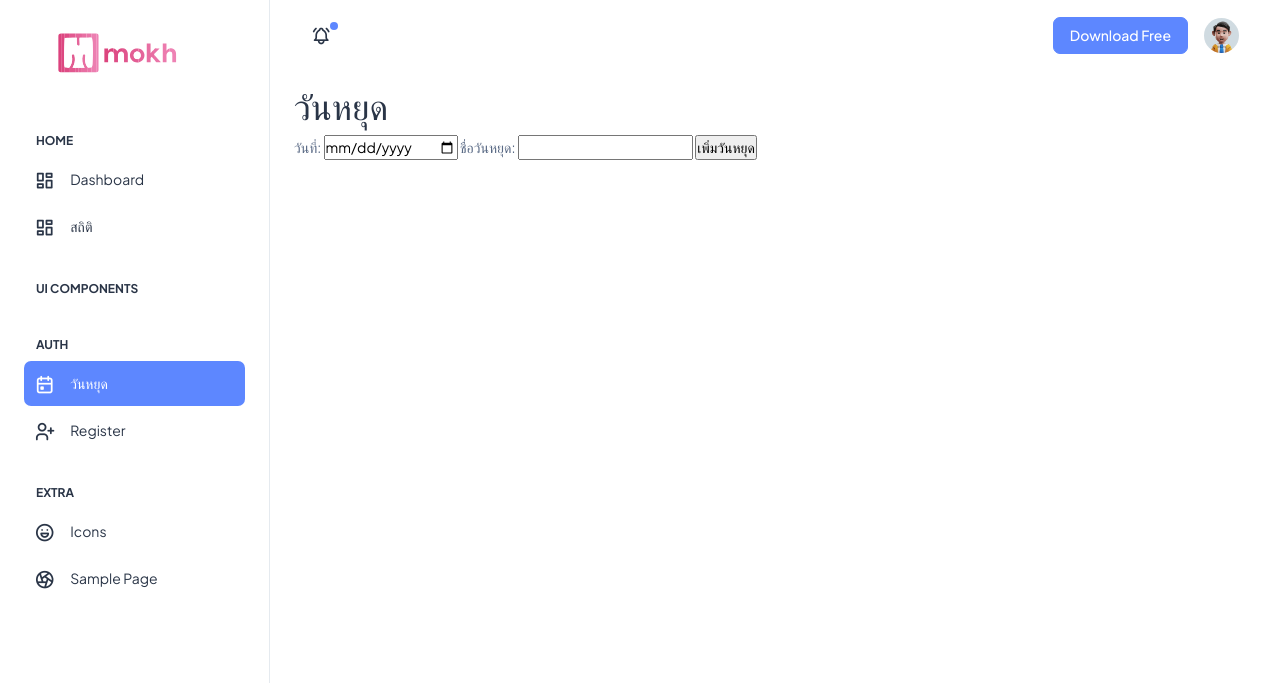
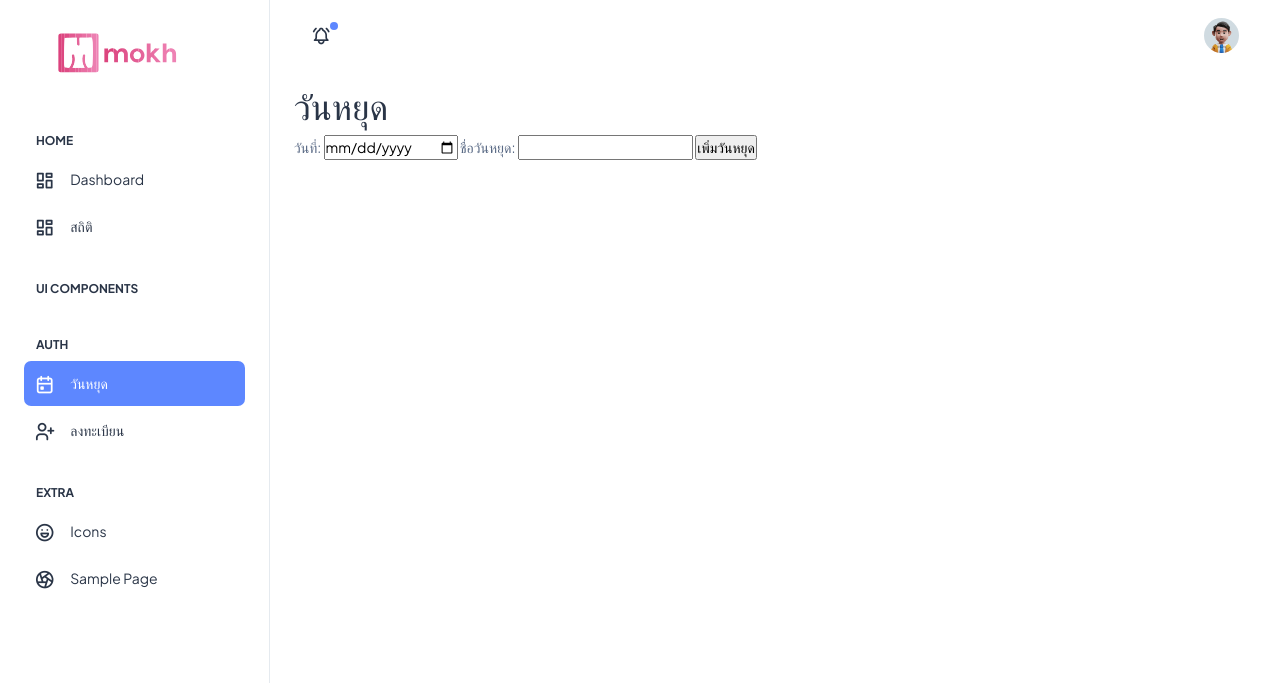
Before and after one commit to Fikei1151/mokh, a Flask app: page /holidays in a window 1280 px wide. Shown: the top 683 px of the page. Run offline with Flask 3, Linux system fonts and the light colour scheme; some libraries are stand-ins or nearby versions.

Commit message:
แก้

```diff
--- a/templates/base.html
+++ b/templates/base.html
@@ -73,7 +73,7 @@
                           <span>
                               <i class="ti ti-user-plus"></i>
                           </span>
-                          <span class="hide-menu">Register</span>
+                          <span class="hide-menu">ลงทะเบียน</span>
                       </a>
                   </li>
                   <li class="nav-small-cap">
@@ -128,7 +128,7 @@
       </ul>
       <div class="navbar-collapse justify-content-end px-0" id="navbarNav">
         <ul class="navbar-nav flex-row ms-auto align-items-center justify-content-end">
-          <a href="https://adminmart.com/product/modernize-free-bootstrap-admin-dashboard/" target="_blank" class="btn btn-primary">Download Free</a>
+
           <li class="nav-item dropdown">
             <a class="nav-link nav-icon-hover" href="javascript:void(0)" id="drop2" data-bs-toggle="dropdown"
               aria-expanded="false">
```
